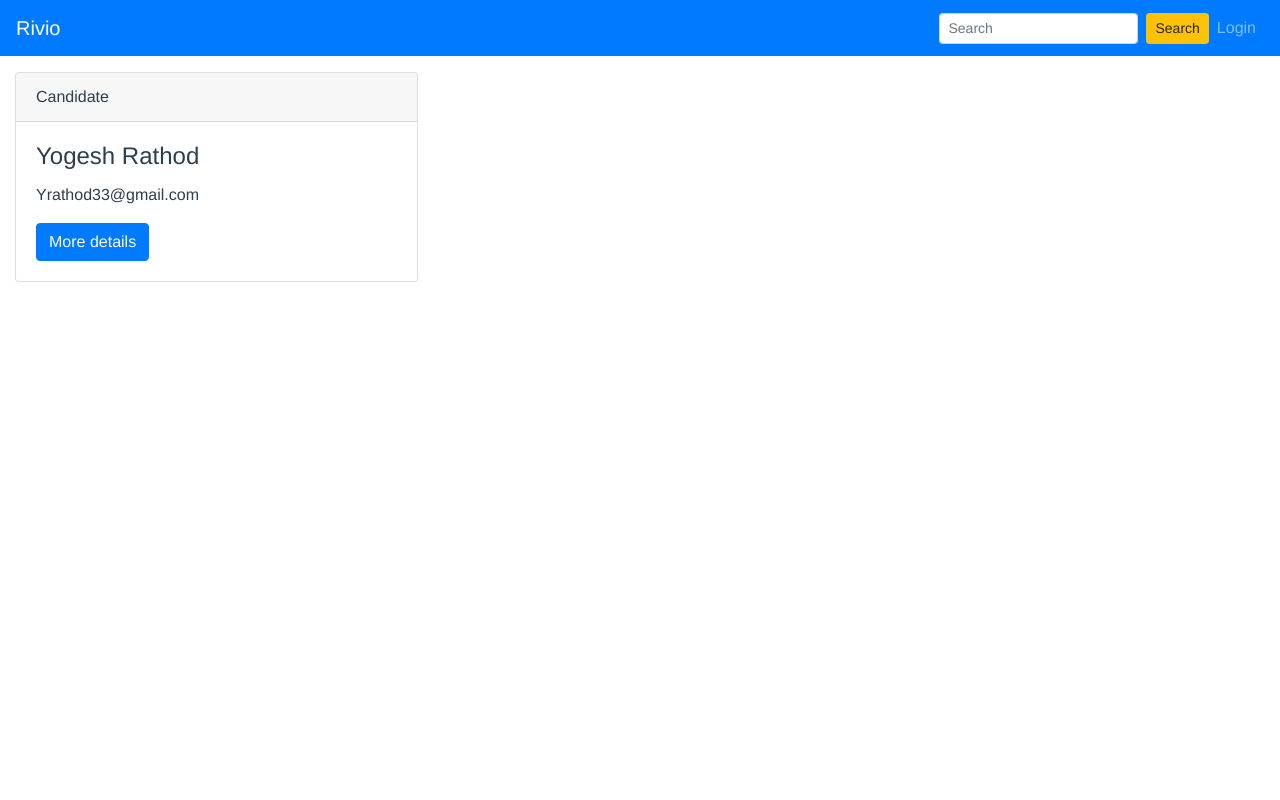
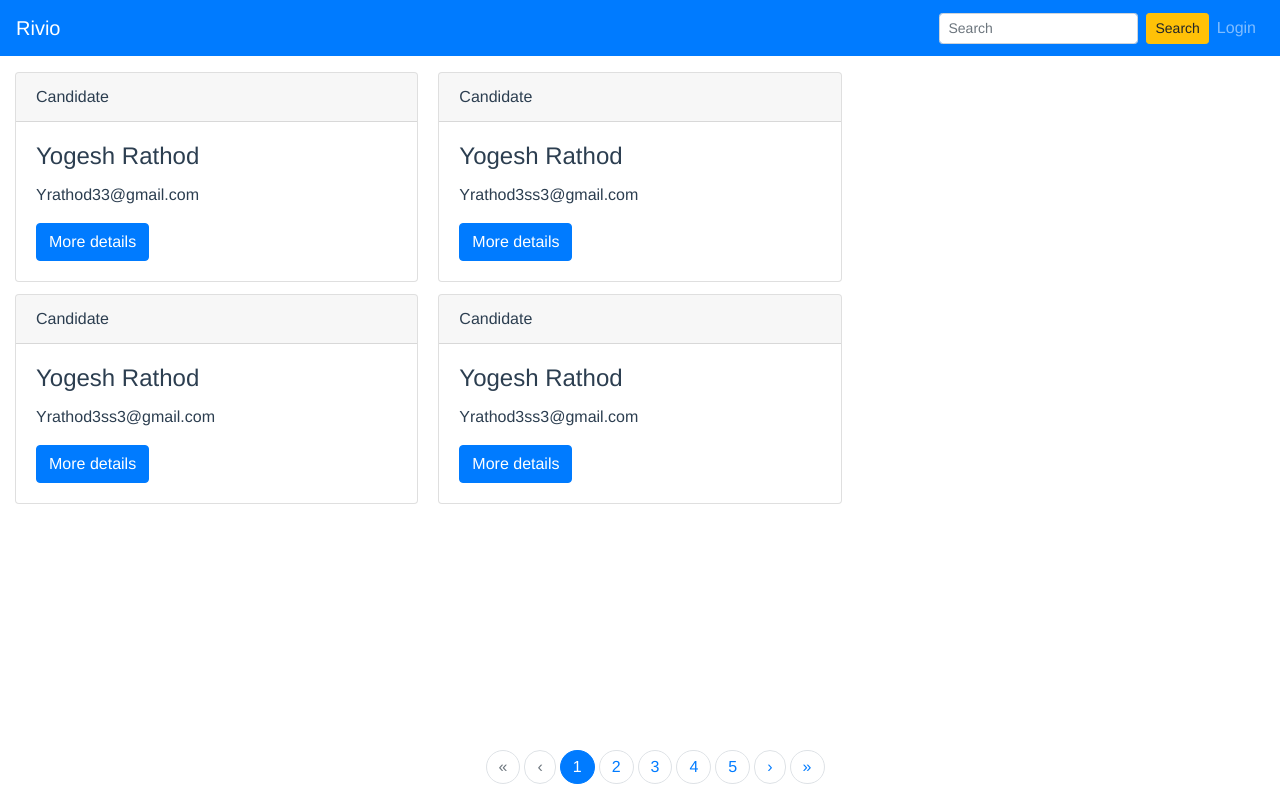
Before and after one commit to Yug33/gs_web, a Vue app: page / in a window 1280 px wide. Built offline with nearby package versions, Linux system fonts and the light colour scheme.

Commit message:
user card woking

```diff
--- a/src/assets/css/basic.css
+++ b/src/assets/css/basic.css
@@ -4,3 +4,7 @@
 .font-size-large {
     font-size: 2em;
 }
+.bottom-stick {
+    position: fixed;
+    bottom: 0;
+}
--- a/src/components/UserCard.vue
+++ b/src/components/UserCard.vue
@@ -1,12 +1,15 @@
 <template>
   <b-card header="Candidate" header-tag="header" :title="getFullName">
     <b-card-text>{{candidate.email}}</b-card-text>
-    <b-button v-b-modal.modal-center variant="primary">More details</b-button>
+    <b-button
+      @click="$root.$emit('bv::show::modal', candidate.id, $event.target)"
+      variant="primary"
+    >More details</b-button>
     <!-- MODAL -->
-    <b-modal id="modal-center" centered title="Candidate" scrollable @ok="handleOk">
+    <b-modal :id="candidate.id" centered title="Candidate" scrollable no-stacking>
       <div class="m-5">
         <div class="row about-list">
-          <div class="col-md-6">
+          <div class="col-6">
             <div class="media">
               <label>Name</label>
             </div>
@@ -20,16 +23,16 @@
               <label>like working ?</label>
             </div>
             <div class="media">
-              <label>Resume</label>
+              <label>Cover letter</label>
             </div>
             <div class="media">
-              <label>Cover letter</label>
+              <label>Resume</label>
             </div>
             <div class="media">
               <p>Please rate</p>
             </div>
           </div>
-          <div class="col-md-6">
+          <div class="col-6">
             <div class="media">
               <label>{{getFullName}}</label>
             </div>
@@ -44,12 +47,12 @@
             </div>
             <div class="media">
               <label>
-                <a href="#">Click here to download</a>
+                <a :href="candidate.cover_letter">Click here to download</a>
               </label>
             </div>
             <div class="media">
               <label>
-                <a href="#">Click here to download</a>
+                <a :href="candidate.resume">Click here to download</a>
               </label>
             </div>
             <div class="media">
--- a/src/views/Candidates.vue
+++ b/src/views/Candidates.vue
@@ -1,10 +1,13 @@
 <template>
   <div class="container-fluid mt-3">
     <b-card-group columns>
-      <div v-for="candidate in candidates" :key="candidate">
+      <div v-for="candidate in candidates" :key="candidate.id">
         <UserCard :candidate="candidate" />
       </div>
     </b-card-group>
+    <div class="bottom-stick d-flex justify-content-center align-items-center w-100">
+      <b-pagination v-model="currentPage" pills :total-rows="rows"></b-pagination>
+    </div>
   </div>
 </template>
 
@@ -16,13 +19,48 @@ export default {
   name: "navbar",
   data() {
     return {
+      rows: 100,
+      currentPage: 1,
       candidates: [
         {
+          id: "31",
           first_name: "Yogesh",
           last_name: "Rathod",
           email: "Yrathod33@gmail.com",
           web_address: "yratho:33",
-          do_you_like_working: false
+          do_you_like_working: false,
+          resume: "",
+          cover_letter: ""
+        },
+        {
+          id: "33",
+          first_name: "Yogesh",
+          last_name: "Rathod",
+          email: "Yrathod3ss3@gmail.com",
+          web_address: "yratho:33",
+          do_you_like_working: false,
+          resume: "",
+          cover_letter: ""
+        },
+        {
+          id: "32",
+          first_name: "Yogesh",
+          last_name: "Rathod",
+          email: "Yrathod3ss3@gmail.com",
+          web_address: "yratho:33",
+          do_you_like_working: false,
+          resume: "",
+          cover_letter: ""
+        },
+        {
+          id: "35",
+          first_name: "Yogesh",
+          last_name: "Rathod",
+          email: "Yrathod3ss3@gmail.com",
+          web_address: "yratho:33",
+          do_you_like_working: false,
+          resume: "",
+          cover_letter: ""
         }
       ]
     };
```
